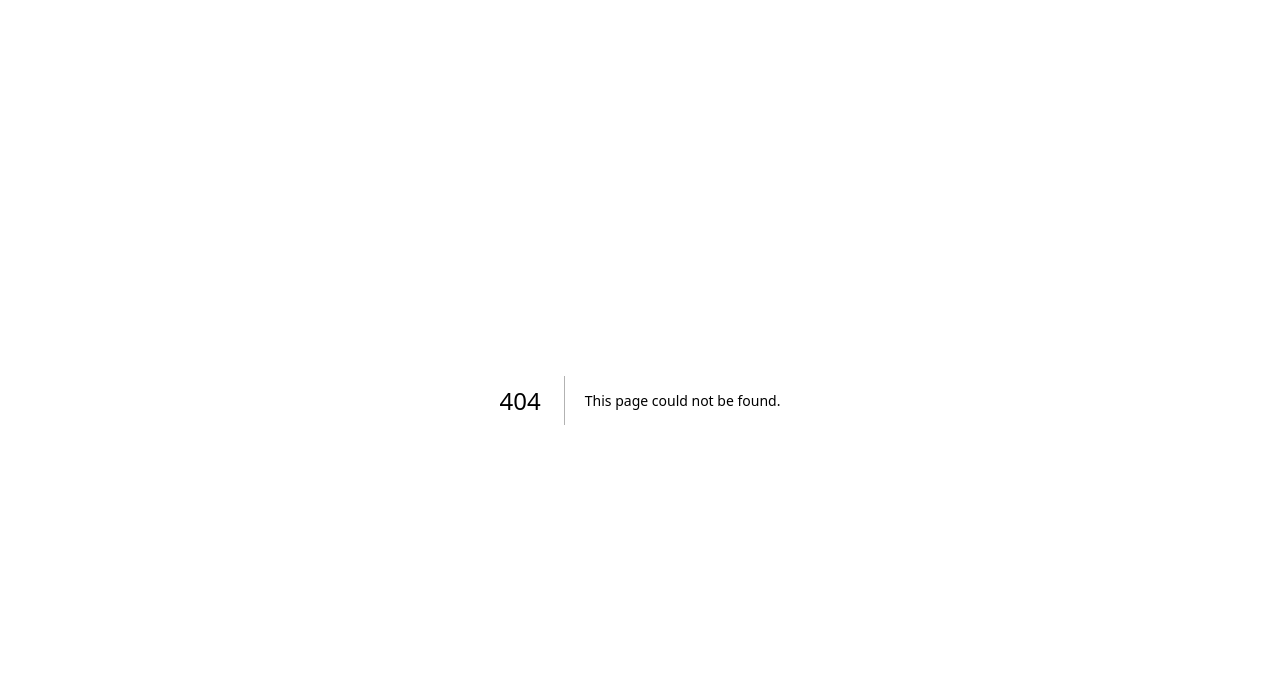
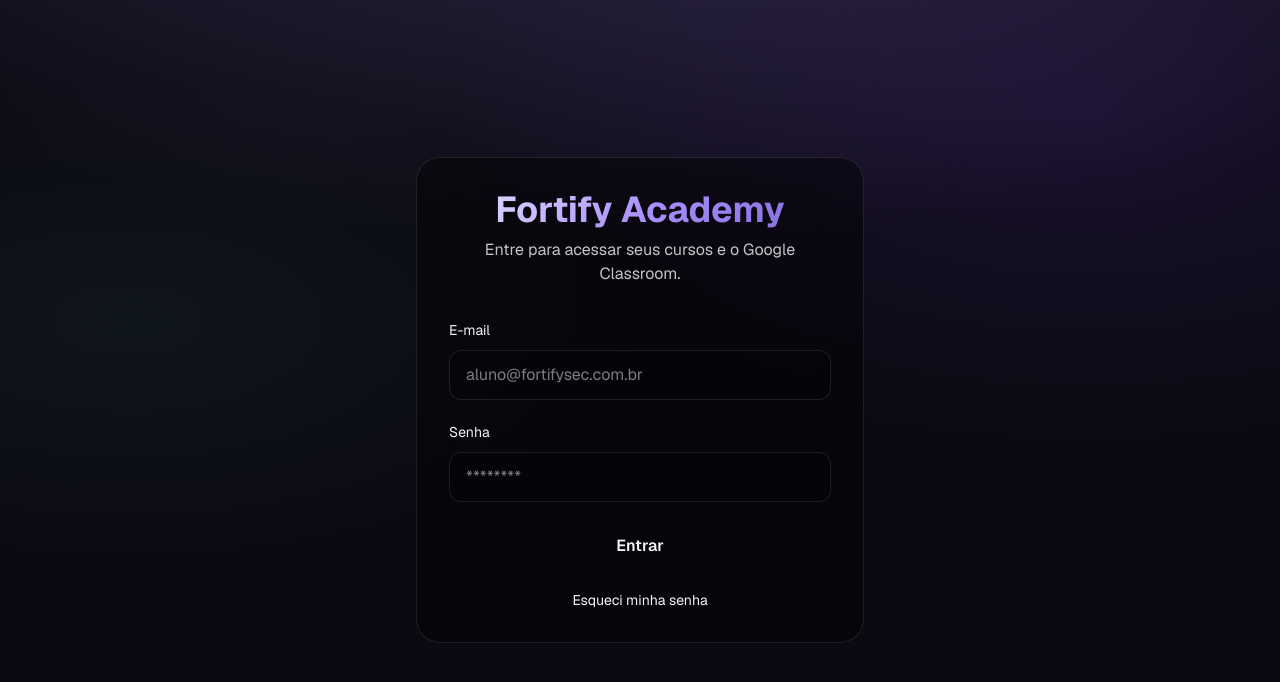
Before and after one commit to luanpatrickbo444/fortifysec, a Next.js app: page /login in a window 1280 px wide. Before the commit this address had no page. Shown: the top 682 px of the page. Built offline with nearby package versions, Linux system fonts and the light colour scheme.

Commit message:
add login password

```diff
--- /dev/null
+++ b/src/app/login/page.tsx
@@ -0,0 +1,45 @@
+export default function LoginPage() {
+  return (
+    <main className="min-h-screen hero-wash flex items-center justify-center px-6">
+      <div className="w-full max-w-md rounded-3xl border border-white/10 bg-black/40 backdrop-blur-xl p-8">
+        <div className="mb-8 text-center">
+          <h1 className="text-4xl font-bold one-title">Fortify Academy</h1>
+          <p className="mt-2 opacity-80">
+            Entre para acessar seus cursos e o Google Classroom.
+          </p>
+        </div>
+
+        <form className="space-y-5">
+          <div>
+            <label className="text-sm">E-mail</label>
+            <input
+              type="email"
+              placeholder="aluno@fortifysec.com.br"
+              className="mt-2 w-full rounded-xl border border-white/10 bg-black/20 px-4 py-3"
+            />
+          </div>
+
+          <div>
+            <label className="text-sm">Senha</label>
+            <input
+              type="password"
+              placeholder="********"
+              className="mt-2 w-full rounded-xl border border-white/10 bg-black/20 px-4 py-3"
+            />
+          </div>
+
+          <button
+            type="submit"
+            className="w-full rounded-xl py-3 font-semibold"
+          >
+            Entrar
+          </button>
+
+          <a href="/esqueci-senha" className="block text-center text-sm">
+            Esqueci minha senha
+          </a>
+        </form>
+      </div>
+    </main>
+  );
+}
--- a/src/app/page.tsx
+++ b/src/app/page.tsx
@@ -158,7 +158,7 @@
               className="inline-flex h-10 items-center gap-2 rounded-md border border-border px-3 text-sm text-fg hover:bg-elevated"
             >
               <MessageCircle className="size-4 text-lime" />
-              <span className="hidden lg:inline">(65) 99922-1436</span>
+              <span className="hidden lg:inline">(11) 99588-0000</span>
             </a>
             <a
               className="inline-flex h-10 items-center gap-2 rounded-md border border-border px-3 text-sm text-fg hover:bg-elevated"
@@ -197,7 +197,7 @@
                 className="inline-flex items-center gap-2 text-lime"
                 onClick={() => setMenuOpen(false)}
               >
-                <MessageCircle className="size-4" /> (65) 99922-1436
+                <MessageCircle className="size-4" /> (11) 99588-0000
               </a>
             </nav>
           </div>
```
